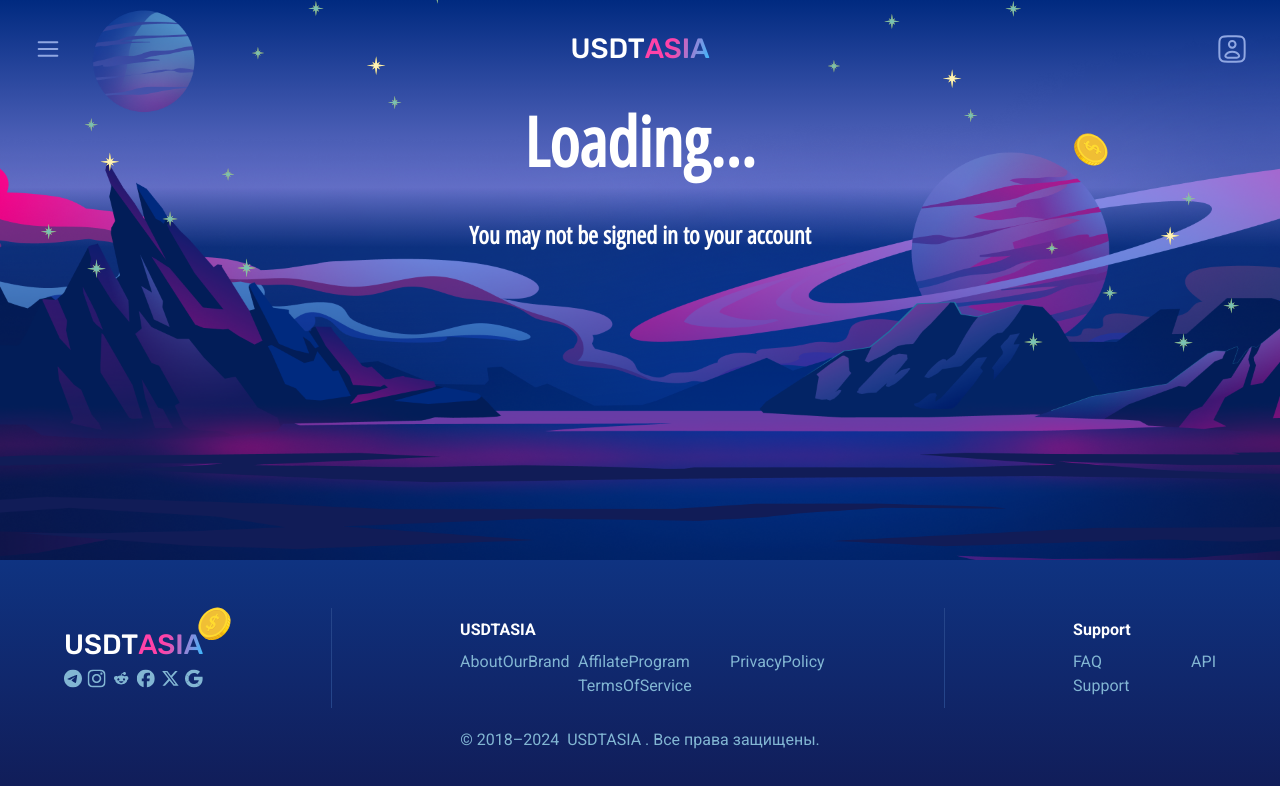
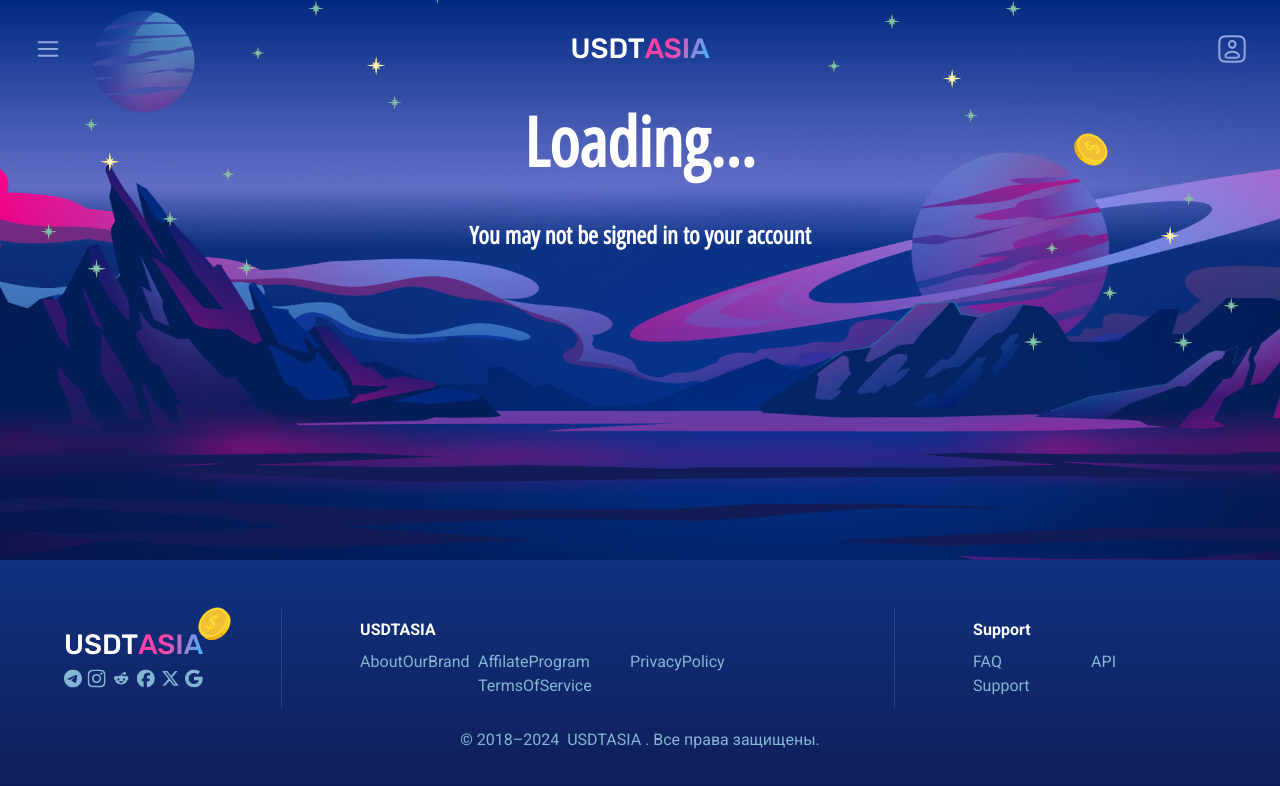
Before and after one commit to vinsst/usdtasia, a React (Create React App) app: page /history in a window 1280 px wide. Shown: the top 786 px of the page. Built offline with nearby package versions, Linux system fonts and the light colour scheme.

Commit message:
stylesFooter

```diff
--- a/src/App.css
+++ b/src/App.css
@@ -1665,6 +1665,11 @@
   }
 }
 
+.footer__top_txt {
+  margin-left: 0;
+  margin-right: 100px;
+}
+
 @media (max-width: 1200px) {
   .footer__top_txt {
     display: none;
```
